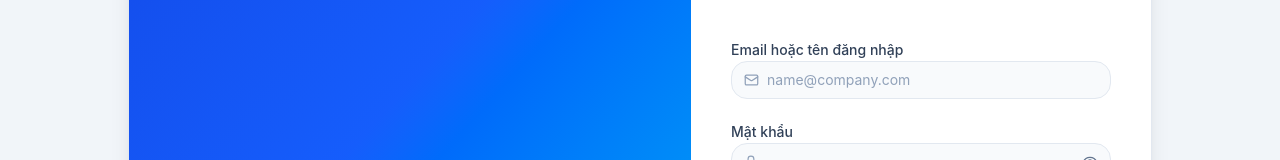
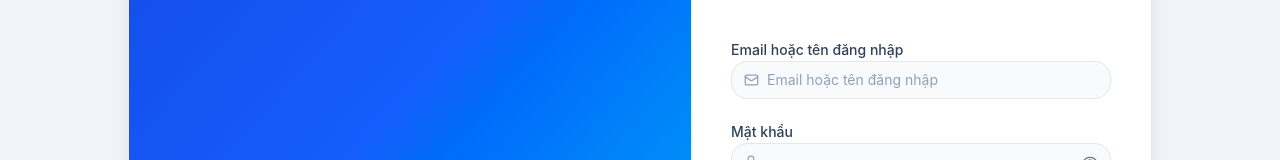
Before and after one commit to WestTand/scheduling_platform, a React (Vite) app in the folder frontend/: page /login in a window 1280 px wide. Shown: the part 317-477 px from the top of the page. Built offline with nearby package versions, Linux system fonts and the light colour scheme; no server answers.

Commit message:
fix: align login input with username auth

```diff
--- a/frontend/src/pages/auth/LoginPage.tsx
+++ b/frontend/src/pages/auth/LoginPage.tsx
@@ -90,16 +90,16 @@ export function LoginPage() {
                     <Mail className="h-4 w-4 text-slate-400" />
                     <input
                       id="email"
-                      type="email"
+                      type="text"
                       value={credentials.email}
                       onChange={(event) => {
                         setCredentials((current) => ({ ...current, email: event.target.value }))
                         if (error) setError('')
                       }}
                       onBlur={() => setTouched((current) => ({ ...current, email: true }))}
-                      placeholder="name@company.com"
+                      placeholder="Email hoặc tên đăng nhập"
                       className="w-full border-0 bg-transparent text-sm text-slate-900 placeholder:text-slate-400 focus:outline-none"
-                      autoComplete="email"
+                      autoComplete="username"
                     />
                   </div>
                   {touched.email && !credentials.email.trim() && (
```
